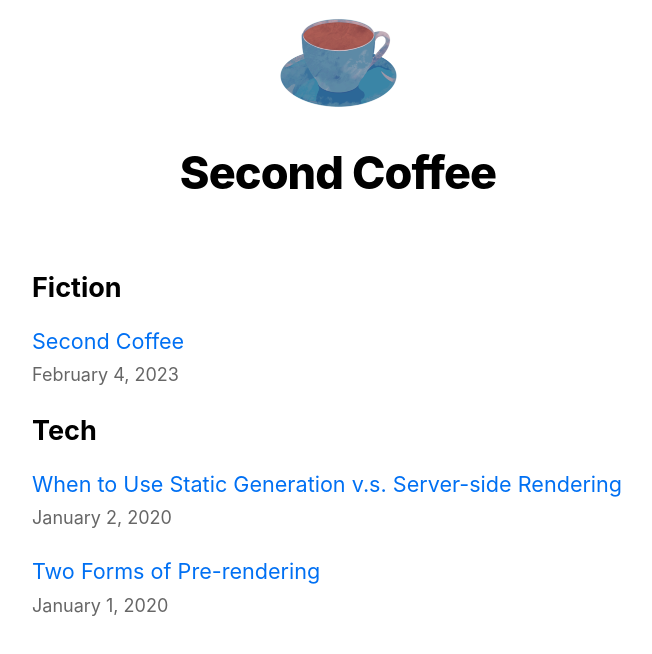
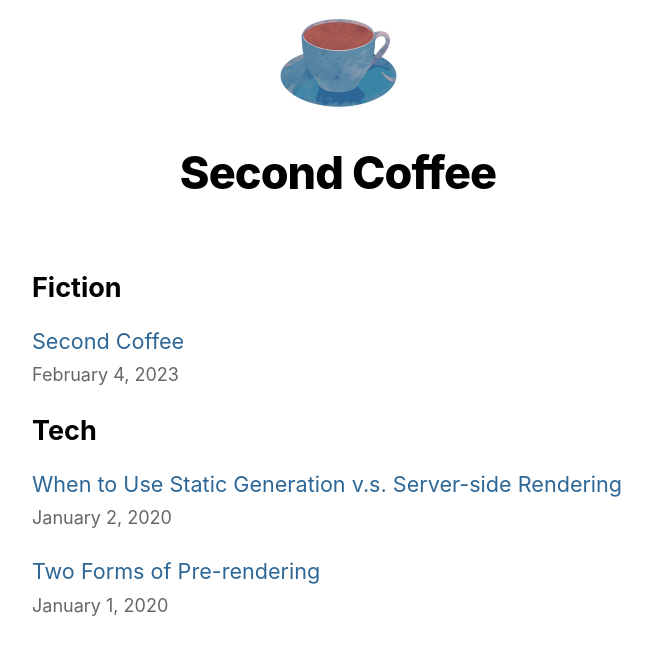
Before and after one commit to shoerust/second-coffee, a Next.js app: page / in a window 1280 px wide. Shown: the top 654 px of the page, without its empty margins (302-954 px from the left). Built offline with nearby package versions, Linux system fonts and the light colour scheme.

Commit message:
updating styles

```diff
--- a/styles/global.css
+++ b/styles/global.css
@@ -13,7 +13,7 @@ body {
 }
 
 a {
-  color: #0070f3;
+  color: #2c6797;
   text-decoration: none;
 }
 
```
